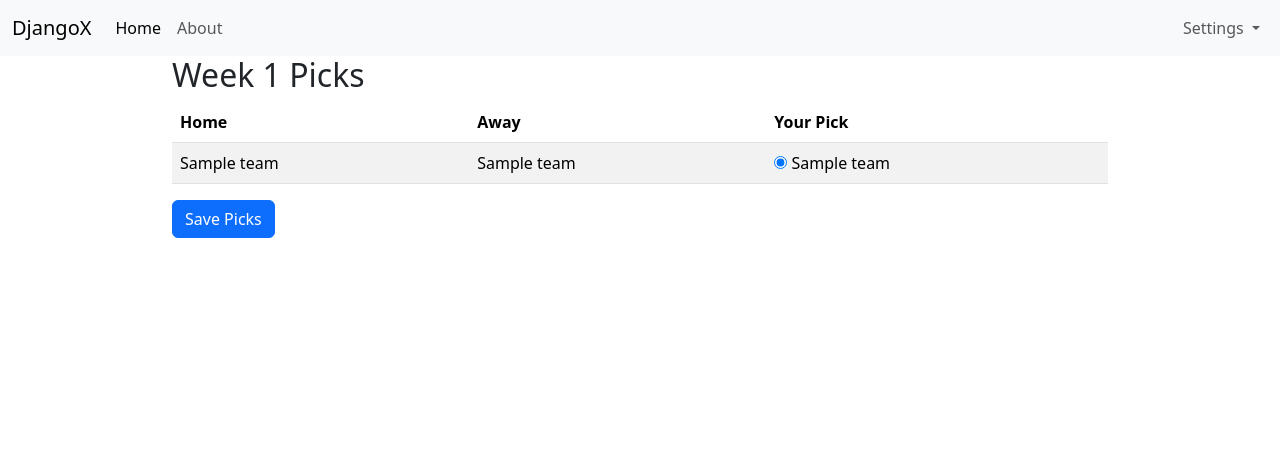
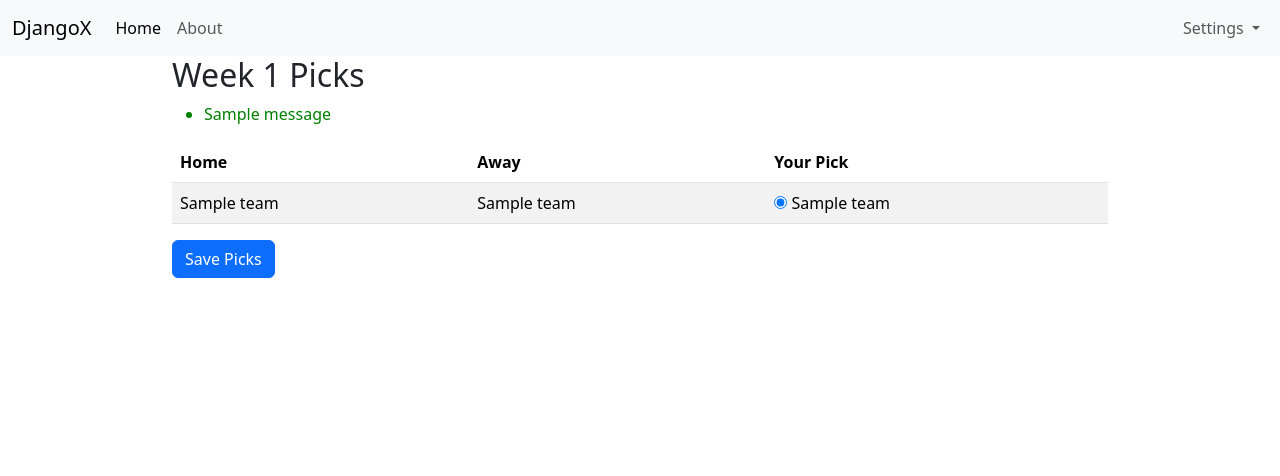
Before and after one commit to mdlattimore/nfl_pool, a Django app: page /pool/picks/week/1/ in a window 1280 px wide. Shown: the top 476 px of the page. Run offline with Django 5.2, Linux system fonts and the light colour scheme; a user stored in the database is signed in; tables that the repository leaves empty hold one stand-in row (values such as "Sample post"); one stand-in notice (Sample message) is shown.

Commit message:
pre-branch commit

```diff
--- a/pool/views.py
+++ b/pool/views.py
@@ -5,6 +5,7 @@ from django.shortcuts import render, redirect, get_object_or_404
 from django.utils import timezone
 from .models import Game, Pick
 from .forms import PickFormSet
+from django.contrib import messages
 
 class PickView(LoginRequiredMixin, View):
     template_name = 'pool/make_picks.html'
@@ -12,16 +13,31 @@ class PickView(LoginRequiredMixin, View):
     def get_games(self, week):
         return Game.objects.filter(week=week).order_by('game_time')
 
+    # def get_initial_data(self, games, user):
+    #     """Pre-fill picks if the user has already made them."""
+    #     initial = []
+    #     for game in games:
+    #         try:
+    #             pick = Pick.objects.get(user=user, game=game)
+    #             initial.append({'picked_team': pick.picked_team.id})
+    #         except Pick.DoesNotExist:
+    #             initial.append({})
+    #     return initial
+
     def get_initial_data(self, games, user):
-        """Pre-fill picks if the user has already made them."""
-        initial = []
-        for game in games:
-            try:
-                pick = Pick.objects.get(user=user, game=game)
-                initial.append({'picked_team': pick.picked_team.id})
-            except Pick.DoesNotExist:
-                initial.append({})
-        return initial
+        """Pre-fill picks if the user has already made them — single query version."""
+        # Fetch all picks for these games in one query
+        picks = Pick.objects.filter(user=user, game__in=games).select_related(
+            'picked_team')
+
+        # Map game_id -> picked_team.id for quick lookup
+        picks_by_game_id = {pick.game_id: pick.picked_team_id for pick in picks}
+
+        # Build initial list in the same order as games
+        return [
+            {'picked_team': picks_by_game_id.get(game.id)} or {}
+            for game in games
+        ]
 
     def get(self, request, week):
         games = self.get_games(week)
@@ -43,6 +59,9 @@ class PickView(LoginRequiredMixin, View):
                             game=game,
                             defaults={'picked_team': picked_team}
                         )
+            messages.success(request, 'Your picks have been saved.')
             return redirect('make_picks', week=week)
+        else:
+            messages.error(request, "You must make a pick for every game.")
 
-        return render(request, self.template_name, {'formset': formset, 'week': week, 'games': games})
+            return render(request, self.template_name, {'formset': formset, 'week': week, 'games': games})
--- a/templates/pool/make_picks.html
+++ b/templates/pool/make_picks.html
@@ -4,6 +4,17 @@
 {% block content %}
 
 <h2>Week {{ week }} Picks</h2>
+    {% if messages %}
+      <ul>
+        {% for message in messages %}
+            {% if message.tags == 'error'%}
+            <li style="color:red">{{ message }}</li>
+            {% else %}
+            <li style="color:green">{{ message }}</li>
+            {% endif %}
+        {% endfor %}
+      </ul>
+    {% endif %}
 <form method="post">
     {% csrf_token %}
     {{ formset.management_form }}
@@ -25,7 +36,9 @@
         {% endfor %}
         </tbody>
     </table>
-    <button class="btn btn-primary">Save Picks</button>
+
+
+    <button type="submit" class="btn btn-primary">Save Picks</button>
 </form>
 
 {% endblock content %}
```
